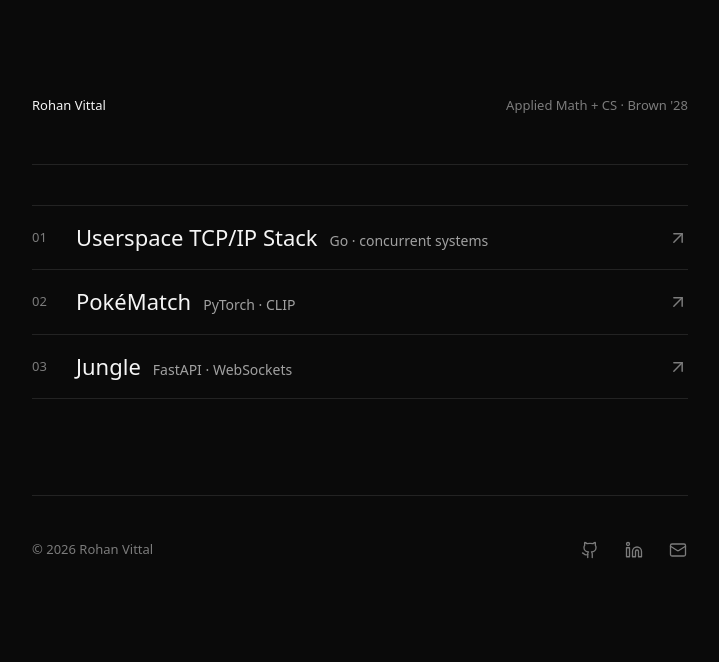
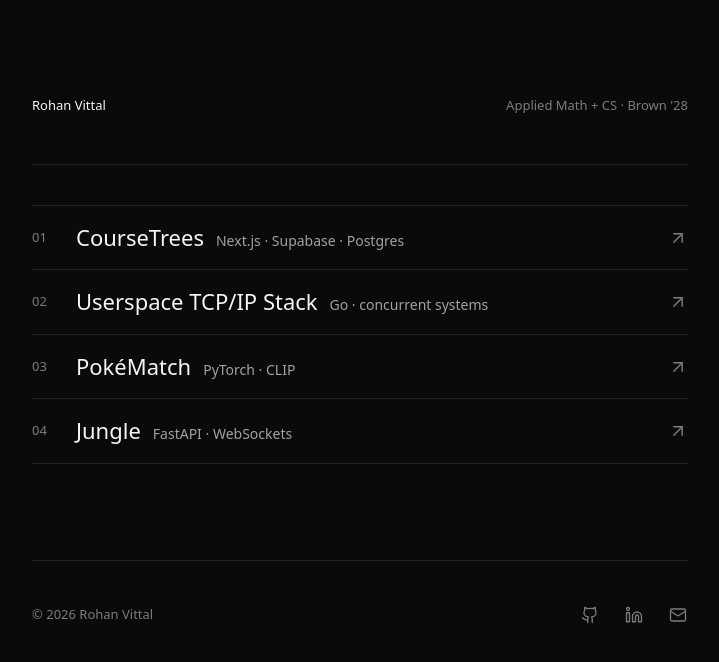
Before and after one commit to RVPhi5/portfolio, a React (Vite) app: page / in a window 1280 px wide. Shown: the top 662 px of the page, without its empty margins (280-999 px from the left). Built offline with nearby package versions, Linux system fonts and the light colour scheme.

Commit message:
added coursetrees

```diff
--- a/src/data/projects.ts
+++ b/src/data/projects.ts
@@ -18,6 +18,46 @@ export type Project = {
 // TODO: replace the placeholder GitHub URLs below with the real per-repo
 // links once each repository is public.
 export const projects: Project[] = [
+  {
+    slug: 'coursetrees',
+    title: 'CourseTrees',
+    stackSummary: 'Next.js · Supabase · Postgres',
+    category: 'Full-stack',
+    dates: '2026',
+    tagline:
+      'A course-planning platform mapping prerequisite graphs, grades, and professor ratings across 150+ universities.',
+    links: [
+      { label: 'Visit site', href: 'https://coursetrees.com', icon: 'external' },
+    ],
+    tags: ['Next.js', 'TypeScript', 'Supabase', 'Postgres', 'Cytoscape', 'Python'],
+    highlights: [
+      { value: '150+', label: 'universities covered' },
+      { value: '390K+', label: 'courses indexed' },
+    ],
+    sections: [
+      {
+        heading: 'Overview',
+        paragraphs: [
+          'CourseTrees turns a university course catalog into something you can actually navigate: an interactive prerequisite graph layered with grade distributions, professor ratings, and degree requirements, covering 150+ schools.',
+        ],
+      },
+      {
+        heading: 'What I built',
+        paragraphs: [
+          'Interactive prerequisite graphs rendered with Cytoscape over roughly 400K courses and 400K+ dependency edges, with per-school theming and department filtering.',
+          'Python ingestion pipelines that scrape and normalize catalogs, offerings, and grade distributions from public university sources into a shared Postgres schema keyed by school.',
+          'A Next.js 15 App Router front end on Supabase, where every write goes through an atomic Postgres RPC and row-level security is the security boundary rather than the API layer.',
+        ],
+      },
+      {
+        heading: 'Making it scale',
+        paragraphs: [
+          'Aggregates like course stat bands and the professor ladder read from cron-refreshed materialized views instead of being computed per request, and public pages are served with incremental static regeneration.',
+          'Review and discussion feeds use keyset pagination on (created_at, id) cursors so deep pages cost the same as the first, and realtime subscriptions are opt-in per view so connection counts track engaged users rather than raw traffic.',
+        ],
+      },
+    ],
+  },
   {
     slug: 'tcp-ip-stack',
     title: 'Userspace TCP/IP Stack',
```
